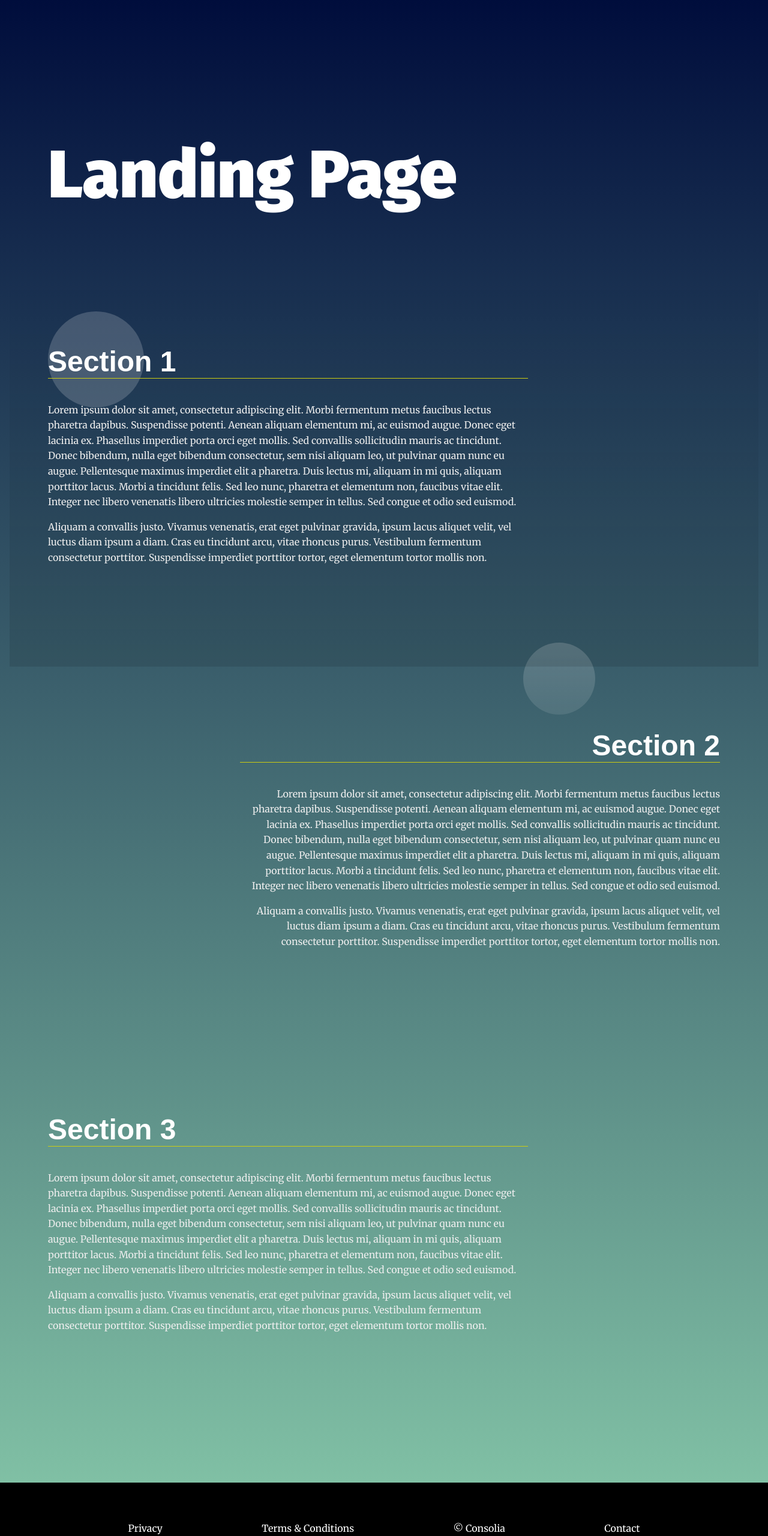
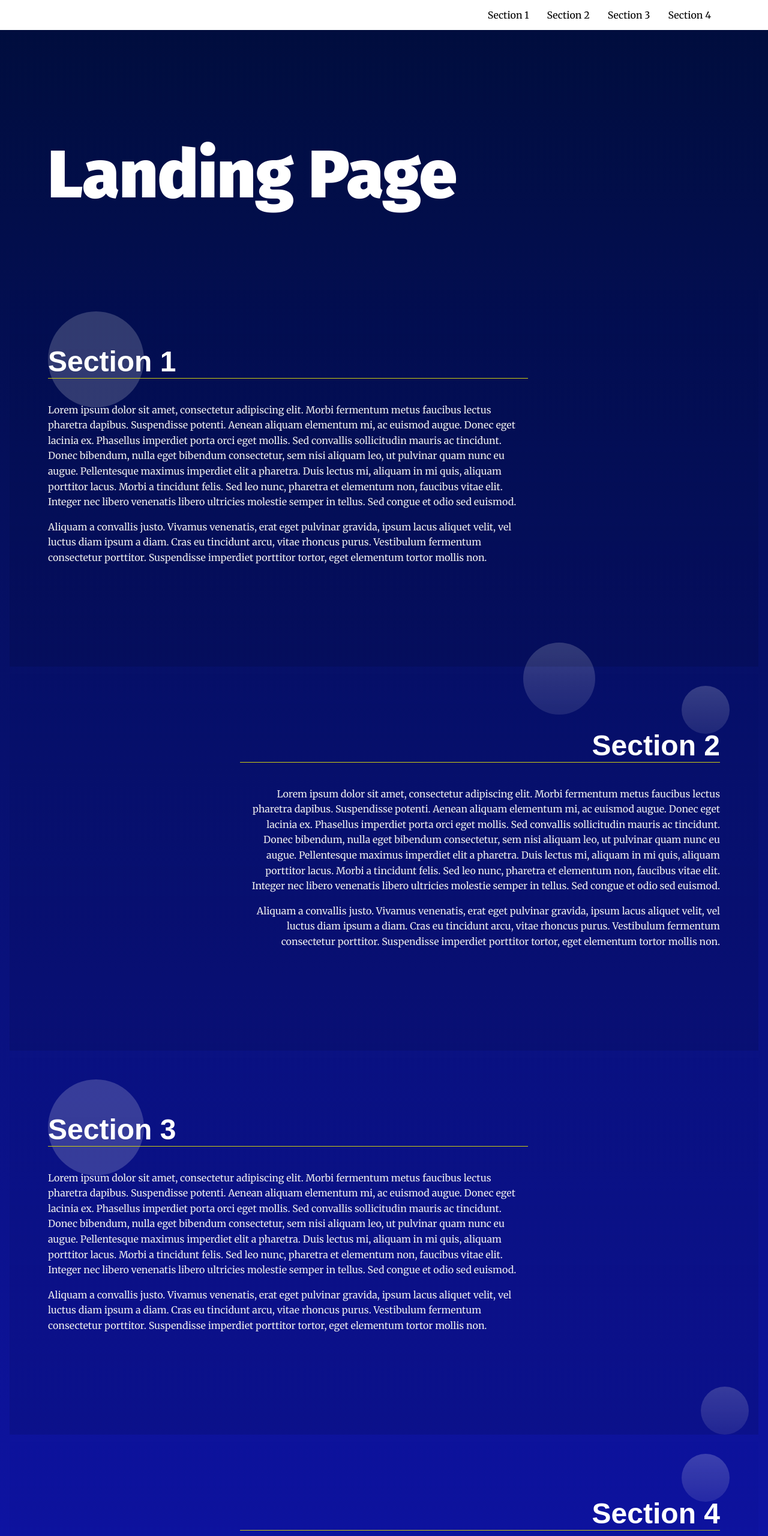
Before and after one commit to BMOtieno/Landing-Page, a plain HTML site: page index.html in a window 1280 px wide. Shown: the top 2560 px of the page at 60% size. Drawn offline with Linux system fonts and the light colour scheme.

Commit message:
New Changes

```diff
--- a/css/styles.css
+++ b/css/styles.css
@@ -11,8 +11,8 @@
 
 /* ---- Base Rules ---- */
 body {
-    background: rgb(136,203,171);
-    background: linear-gradient(0deg, rgba(136,203,171,1) 0%, rgba(0,13,60,1) 100%);
+    background: rgb(136, 203, 171);
+    background: linear-gradient(0deg, rgb(18, 21, 190) 0%, rgba(0,13,60,1) 100%);
     margin: 0;
     font-family: 'Merriweather', serif;
     color: #fff;
@@ -61,17 +61,21 @@ section {
 }
 
 
+
 /* ---- Module Rules ---- */
 
 /* Navigation Styles*/
 .navbar__menu ul {
-    padding-left: 0;
+    padding-left: 1em;
+    padding-right: 5em;
     margin: 0;
     text-align: right;
 }
 
 .navbar__menu li {
     display: inline-block;
+    margin: 15px;
+
 }
 
 .navbar__menu .menu__link {
@@ -80,6 +84,7 @@ section {
     font-weight: bold;
     text-decoration: none;
     color: #000;
+
 }
 
 .navbar__menu .menu__link:hover {
--- a/index.html
+++ b/index.html
@@ -35,7 +35,7 @@
         <p>Aliquam a convallis justo. Vivamus venenatis, erat eget pulvinar gravida, ipsum lacus aliquet velit, vel luctus diam ipsum a diam. Cras eu tincidunt arcu, vitae rhoncus purus. Vestibulum fermentum consectetur porttitor. Suspendisse imperdiet porttitor tortor, eget elementum tortor mollis non.</p>
       </div>
     </section>
-    <section id="section2" data-nav="Section 2">
+    <section id="section2" data-nav="Section 2" class="your-active-class">
       <div class="landing__container">
         <h2>Section 2</h2>
         <p>Lorem ipsum dolor sit amet, consectetur adipiscing elit. Morbi fermentum metus faucibus lectus pharetra dapibus. Suspendisse potenti. Aenean aliquam elementum mi, ac euismod augue. Donec eget lacinia ex. Phasellus imperdiet porta orci eget mollis. Sed convallis sollicitudin mauris ac tincidunt. Donec bibendum, nulla eget bibendum consectetur, sem nisi aliquam leo, ut pulvinar quam nunc eu augue. Pellentesque maximus imperdiet elit a pharetra. Duis lectus mi, aliquam in mi quis, aliquam porttitor lacus. Morbi a tincidunt felis. Sed leo nunc, pharetra et elementum non, faucibus vitae elit. Integer nec libero venenatis libero ultricies molestie semper in tellus. Sed congue et odio sed euismod.</p>
@@ -43,9 +43,17 @@
         <p>Aliquam a convallis justo. Vivamus venenatis, erat eget pulvinar gravida, ipsum lacus aliquet velit, vel luctus diam ipsum a diam. Cras eu tincidunt arcu, vitae rhoncus purus. Vestibulum fermentum consectetur porttitor. Suspendisse imperdiet porttitor tortor, eget elementum tortor mollis non.</p>
       </div>
     </section>
-    <section id="section3" data-nav="Section 3">
+    <section id="section3" data-nav="Section 3" class="your-active-class">
       <div class="landing__container">
         <h2>Section 3</h2>
+        <p>Lorem ipsum dolor sit amet, consectetur adipiscing elit. Morbi fermentum metus faucibus lectus pharetra dapibus. Suspendisse potenti. Aenean aliquam elementum mi, ac euismod augue. Donec eget lacinia ex. Phasellus imperdiet porta orci eget mollis. Sed convallis sollicitudin mauris ac tincidunt. Donec bibendum, nulla eget bibendum consectetur, sem nisi aliquam leo, ut pulvinar quam nunc eu augue. Pellentesque maximus imperdiet elit a pharetra. Duis lectus mi, aliquam in mi quis, aliquam porttitor lacus. Morbi a tincidunt felis. Sed leo nunc, pharetra et elementum non, faucibus vitae elit. Integer nec libero venenatis libero ultricies molestie semper in tellus. Sed congue et odio sed euismod.</p>
+
+        <p>Aliquam a convallis justo. Vivamus venenatis, erat eget pulvinar gravida, ipsum lacus aliquet velit, vel luctus diam ipsum a diam. Cras eu tincidunt arcu, vitae rhoncus purus. Vestibulum fermentum consectetur porttitor. Suspendisse imperdiet porttitor tortor, eget elementum tortor mollis non.</p>
+      </div>
+    </section>
+    <section id="section4" data-nav="Section 4" class="your-active-class">
+      <div class="landing__container">
+        <h2>Section 4</h2>
         <p>Lorem ipsum dolor sit amet, consectetur adipiscing elit. Morbi fermentum metus faucibus lectus pharetra dapibus. Suspendisse potenti. Aenean aliquam elementum mi, ac euismod augue. Donec eget lacinia ex. Phasellus imperdiet porta orci eget mollis. Sed convallis sollicitudin mauris ac tincidunt. Donec bibendum, nulla eget bibendum consectetur, sem nisi aliquam leo, ut pulvinar quam nunc eu augue. Pellentesque maximus imperdiet elit a pharetra. Duis lectus mi, aliquam in mi quis, aliquam porttitor lacus. Morbi a tincidunt felis. Sed leo nunc, pharetra et elementum non, faucibus vitae elit. Integer nec libero venenatis libero ultricies molestie semper in tellus. Sed congue et odio sed euismod.</p>
 
         <p>Aliquam a convallis justo. Vivamus venenatis, erat eget pulvinar gravida, ipsum lacus aliquet velit, vel luctus diam ipsum a diam. Cras eu tincidunt arcu, vitae rhoncus purus. Vestibulum fermentum consectetur porttitor. Suspendisse imperdiet porttitor tortor, eget elementum tortor mollis non.</p>
--- a/js/app.js
+++ b/js/app.js
@@ -22,6 +22,10 @@
  * Define Global Variables
  *
 */
+const myUl = document.getElementById("navbar__list");
+
+
+
 
 
 /**
@@ -39,6 +43,20 @@
 */
 
 // build the nav
+for(let i = 1; i <= 4; i++){
+    const myLi = document.createElement("li");
+    myLi.innerHTML = "Section " + i;
+    myLi.style.color = "black";
+    myUl.appendChild(myLi);
+}
+
+
+
+
+
+
+
+
 
 
 // Add class 'active' to section when near top of viewport
```
